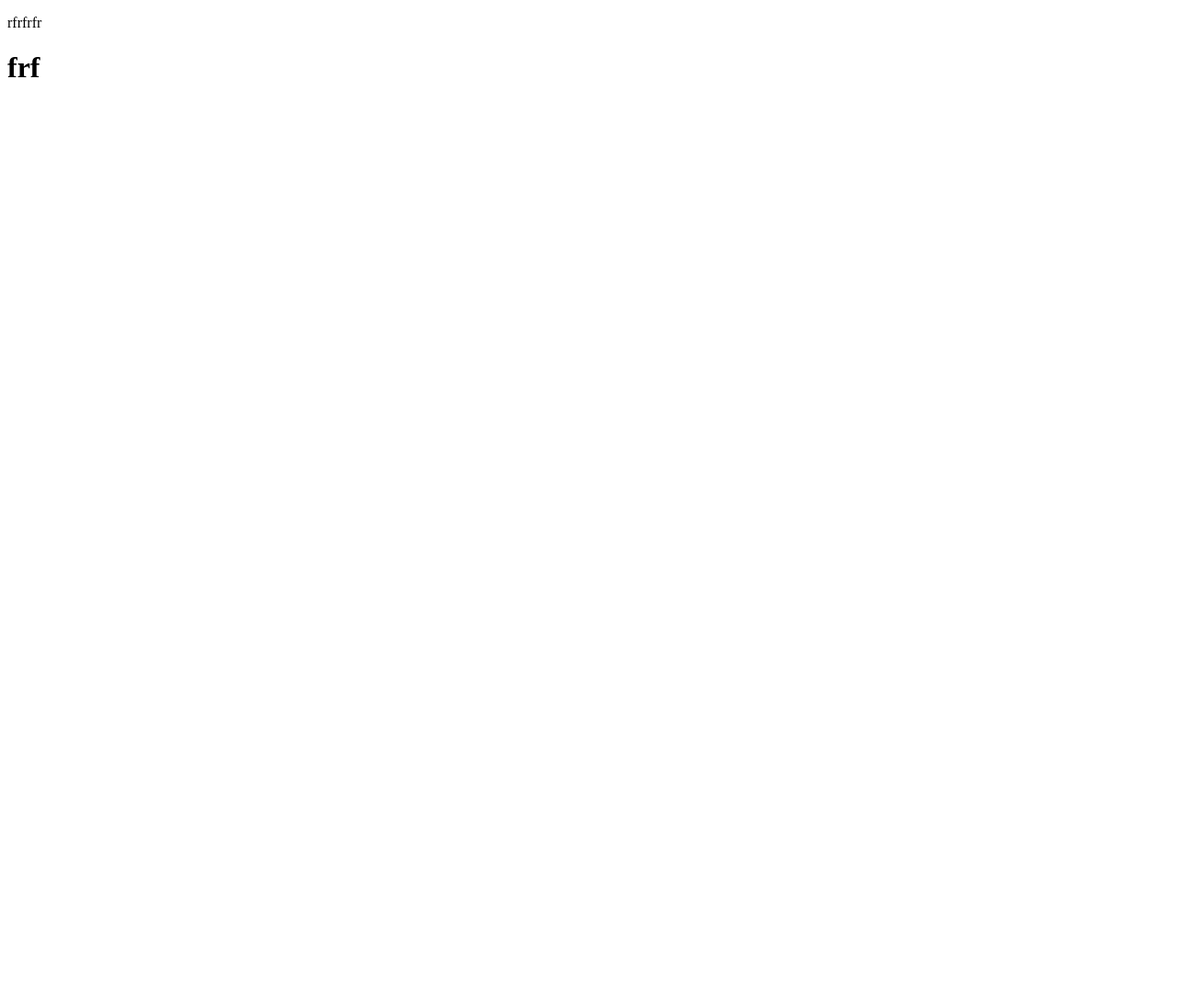
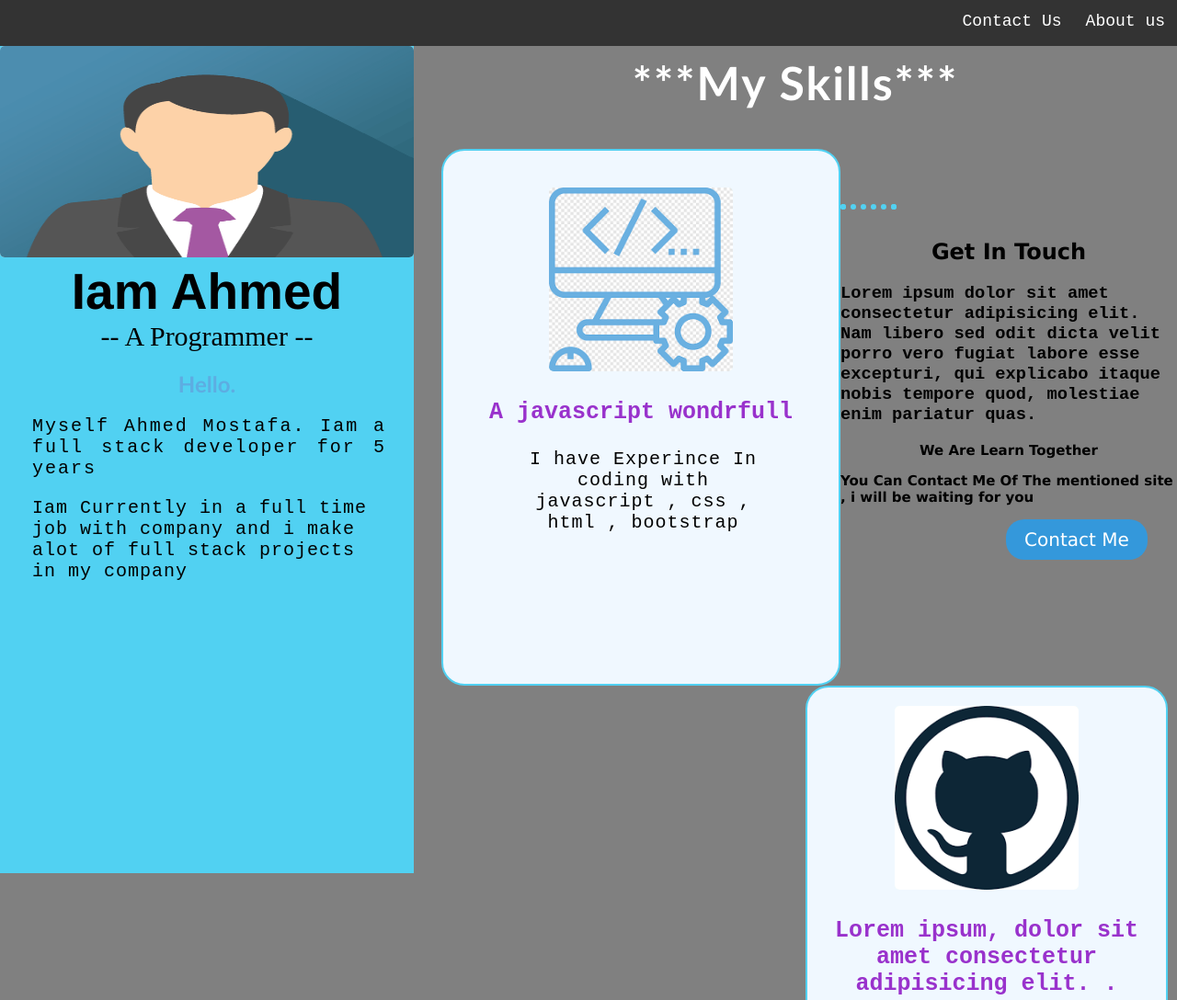
Before and after one commit to AhmedFC/newfrontendproject, a plain HTML site: page index.html in a window 1280 px wide. Shown: the top 1088 px of the page at 92% size. Before the commit the page ends 800 px from the top, so only its background shows below. Drawn offline with Linux system fonts and the light colour scheme.

Commit message:
add project

```diff
--- /dev/null
+++ b/css/style.css
@@ -0,0 +1,198 @@
+body {
+    background-color: #808080;
+    margin: 0;
+    padding: 0;
+    font-family: 'Courier New', Courier, monospace;
+}
+
+.topnav1 {
+    height: 50px;
+    width: 100%;
+    background-color: #333;
+}
+
+.topnav1 a{
+    text-align: center;
+    padding: 13px;
+    float: right;
+    color: white;
+    text-decoration: none;
+    font-size: 18px;
+}
+
+.topnav1 a:hover{
+    color: black;
+    background-color: white;
+}
+
+.top-cloud {
+    width: 450px;
+    height: 230px;
+}
+
+.top-container {
+    background-color : #51D1F2;
+    width: 450px;
+    height: 900px;
+    float: left;
+    margin-bottom: 0;
+}
+
+.top-container h1{
+    text-align: center;
+    font-size: 55px;
+    font-family :'Franklin Gothic Medium', 'Arial Narrow', Arial, sans-serif;
+    padding-left: 20px;
+    padding-right: 20px;
+    margin: 0 auto;
+}
+
+.top-container .second-heading {
+    margin: 0;
+    font-size: 30px;
+    font-family:'Times New Roman', Times, serif;
+    text-align: center;
+}
+
+.top-container h2 {
+    font-family: 'Trebuchet MS', 'Lucida Sans Unicode', 'Lucida Grande', 'Lucida Sans', Arial, sans-serif;
+    color: #5dade2;
+    text-align: center;
+}
+
+
+.top-container .bio {
+    text-align: justify;
+    letter-spacing: 2px;
+
+}
+
+.top-container .bio1 {
+    letter-spacing: 1px;
+
+}
+
+.top-container .bio , .top-container .bio1 {
+    font-size: 20px;
+    padding-left: 35px;
+    padding-right: 30px;
+}
+
+.skill-row1 h3 , .skill-row2 h3 {
+    color:darkorchid;
+    font-size: 25px;
+    font-family: 'Courier New', Courier, monospace;
+}
+
+.skill-row1 .bio2 {
+    letter-spacing: 1px;
+    font-size: 20px;
+    padding-left: 35px;
+    padding-right: 30px;
+    padding-bottom: 0;
+}
+
+.skill-row2 .bio3 {
+    letter-spacing: 1px;
+    font-size: 20px;
+    padding-bottom: 0;
+    padding-left: 30px;
+    padding-right: 25px;
+}
+
+img {
+    background-color: #e4f9f5;
+    width: 200px;
+    border-radius: 5px;
+}
+
+.skills h2 {
+    font-family: 'Trebuchet MS', 'Lucida Sans Unicode', 'Lucida Grande', 'Lucida Sans', Arial, sans-serif;
+    color: white;
+    margin-top: 0;
+    text-align: center;
+    font-size: 50px;
+    padding: 0;
+    letter-spacing: 2px;
+}
+
+.middle-container {
+
+    margin: 0px;
+    padding: 0px;
+    padding-top: 10px;
+    padding-left: 50px;
+}
+
+.skill-row1 , .skill-row2 {
+    background-color: aliceblue;
+    width: 350px;
+    height: 500px;
+    border-radius: 25px;
+    border: 2px solid #51D1F2;
+    text-align: center;
+    margin-left: 30px;
+
+}
+
+.skill-row1 {
+    float: left;
+    padding: 40px;
+}
+
+.skill-row2 {
+
+    float: right;
+    padding: 20px;
+    margin-right: 10px;
+}
+
+hr {
+    display: inline-block;
+    border: 6px dotted #51D1F2;
+    border-bottom: none;
+    width: 4%;
+    margin-top: 60px;
+
+
+
+}
+
+.contact-me {
+    margin: 0;
+    padding: 0;
+    /*display: inline-block; */
+}
+
+.contact-me h2 , .contact-section  {
+    text-align: center;
+    font-family: Verdana, Geneva, Tahoma, sans-serif;
+}
+
+.contact-section  {
+  font-weight: bold;
+  font-size: 15px;
+}
+
+.contact {
+font-family: Verdana, Geneva, Tahoma, sans-serif;
+font-weight: bold;
+font-size: 15px;
+}
+.btn {
+    background-color: #3498db;
+    border-radius: 20px;
+    font-family: Verdana, Geneva, Tahoma, sans-serif;
+    color: #FFF;
+    font-size: 20px;
+    padding: 10px 20px;
+    text-decoration: none;
+    margin-left: 180px;
+    margin-bottom: 45px;
+    display: inline-block;
+}
+.btn:hover {
+    color: #3498db;
+    background-color: #FFF;
+    text-decoration: none;
+}
--- a/index.html
+++ b/index.html
@@ -1,12 +1,70 @@
 <!DOCTYPE html>
 <html lang="en">
+
 <head>
     <meta charset="UTF-8">
     <meta name="viewport" content="width=device-width, initial-scale=1.0">
     <title>Document</title>
+    <link rel="stylesheet" href="css/style.css" />
 </head>
+
 <body>
-    <p>rfrfrfr</p>
-    <h1>frf</h1>
+    <!--Start Navbar-->
+    <div class="topnav1">
+        <a href="about.html">About us</a>
+        <a href="contact.html">Contact Us</a>
+    </div>
+    <!--End Navbar-->
+
+    <!--Start Container-->
+    <div class="top-container">
+        <img src="images/img_avatar.png" alt="alt-img" class="top-cloud" />
+        <h1>Iam Ahmed</h1>
+        <p class="second-heading">-- A Programmer -- </p>
+        <h2>Hello.</h2>
+        <p class="bio">Myself Ahmed Mostafa. Iam a full stack developer for 5 years </p>
+        <p class="bio1">Iam Currently in a full time job with company and i make alot of full stack projects in my
+            company</p>
+    </div>
+    <!--End Container-->
+
+    <!-- Start middle-container-->
+    <div class="middle-container">
+         <!-- Start Skills-->
+        <div class="skills">
+            <h2>***My Skills***</h2>
+            <!-- Start Skiil 1 -->
+            <div class="skill-row1">
+                <img src="images/images.png" alt="web icon" class="web_dev">
+                <h3>A javascript wondrfull</h3>
+                <p class="bio2">I have Experince In coding with javascript , css , html , bootstrap</p>
+            </div>
+             <!-- End Skiil 1 -->
+
+              <!-- Start Skiil 2 -->
+            <div class="skill-row2">
+                <img src="images/download.png" alt="open source" class="open-source">
+                <h3>Lorem ipsum, dolor sit amet consectetur adipisicing elit. .</h3>
+                <p class="bio3">Lorem, ipsum dolor sit amet consectetur</p>
+                <p class="bio4">It's FUN!!</p>
+
+            </div>
+             <!-- End Skiil 2 -->
+        </div>
+        <!-- End Skills-->
+      <hr>
+        <!-- Start Contact Me-->
+       <div class="contact-me">
+        <h2>Get In Touch</h2>
+        <h3>Lorem ipsum dolor sit amet consectetur adipisicing elit. Nam libero sed odit dicta velit porro vero fugiat labore esse excepturi, qui explicabo itaque nobis tempore quod, molestiae enim pariatur quas.</h3>
+        <p class="contact-section">We Are Learn Together</p>
+        <p class="contact">You Can Contact Me Of The mentioned site , i will be waiting for you</p>
+        <a class="btn" href="mailto:ahmed@gmail.com">Contact Me</a>
+       </div>
+        <!-- End Contact Me-->
+    </div>
+    <!-- End middle-container-->
+
 </body>
+
 </html>
```
Also changed, not shown: images/download.png (added), images/images.png (added), images/img_avatar.png (added), images/png-transparent-avatar-user-computer-icons-software-developer-avatar-child-face-heroes-thumbnail.png (added).
